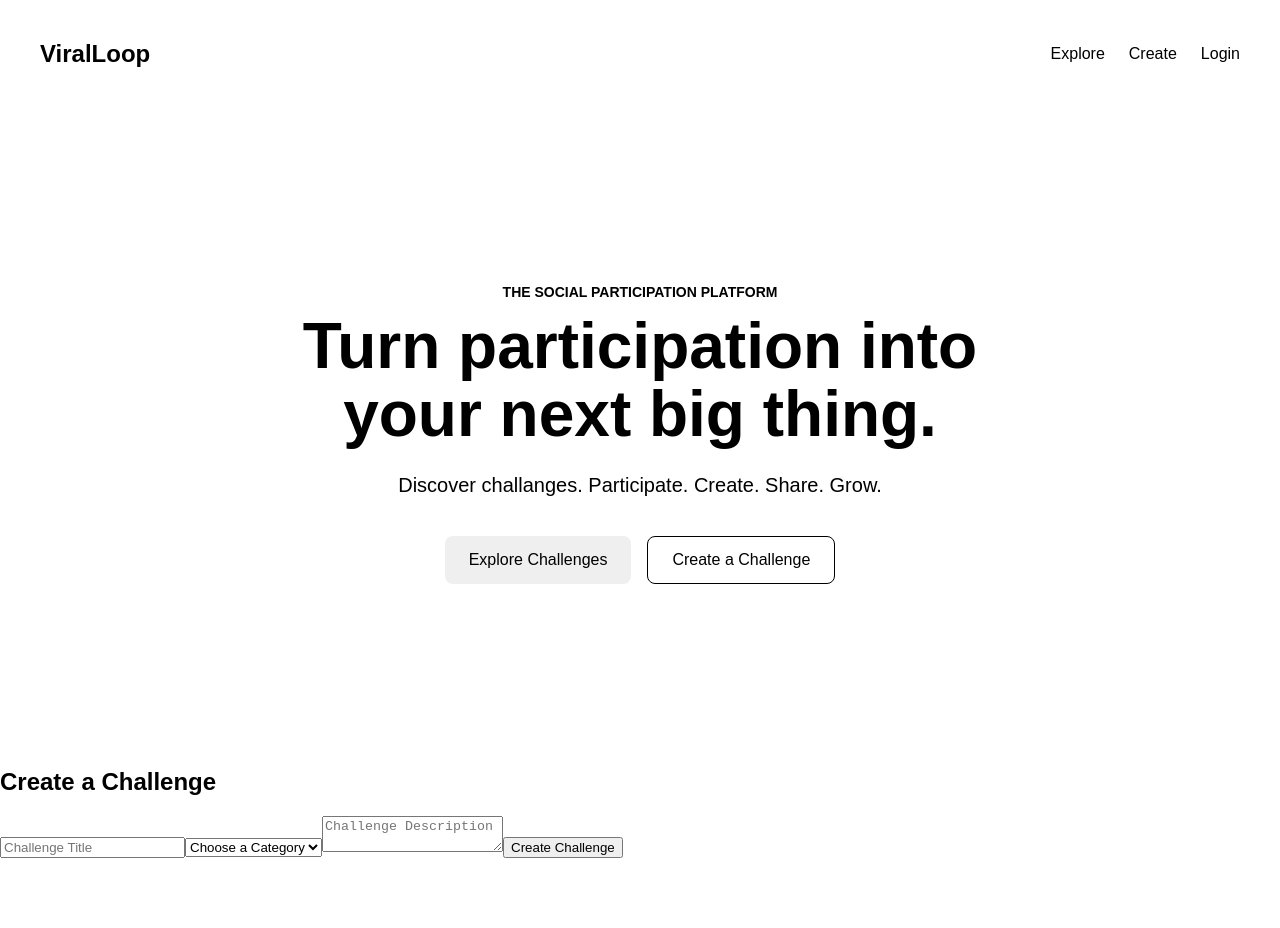
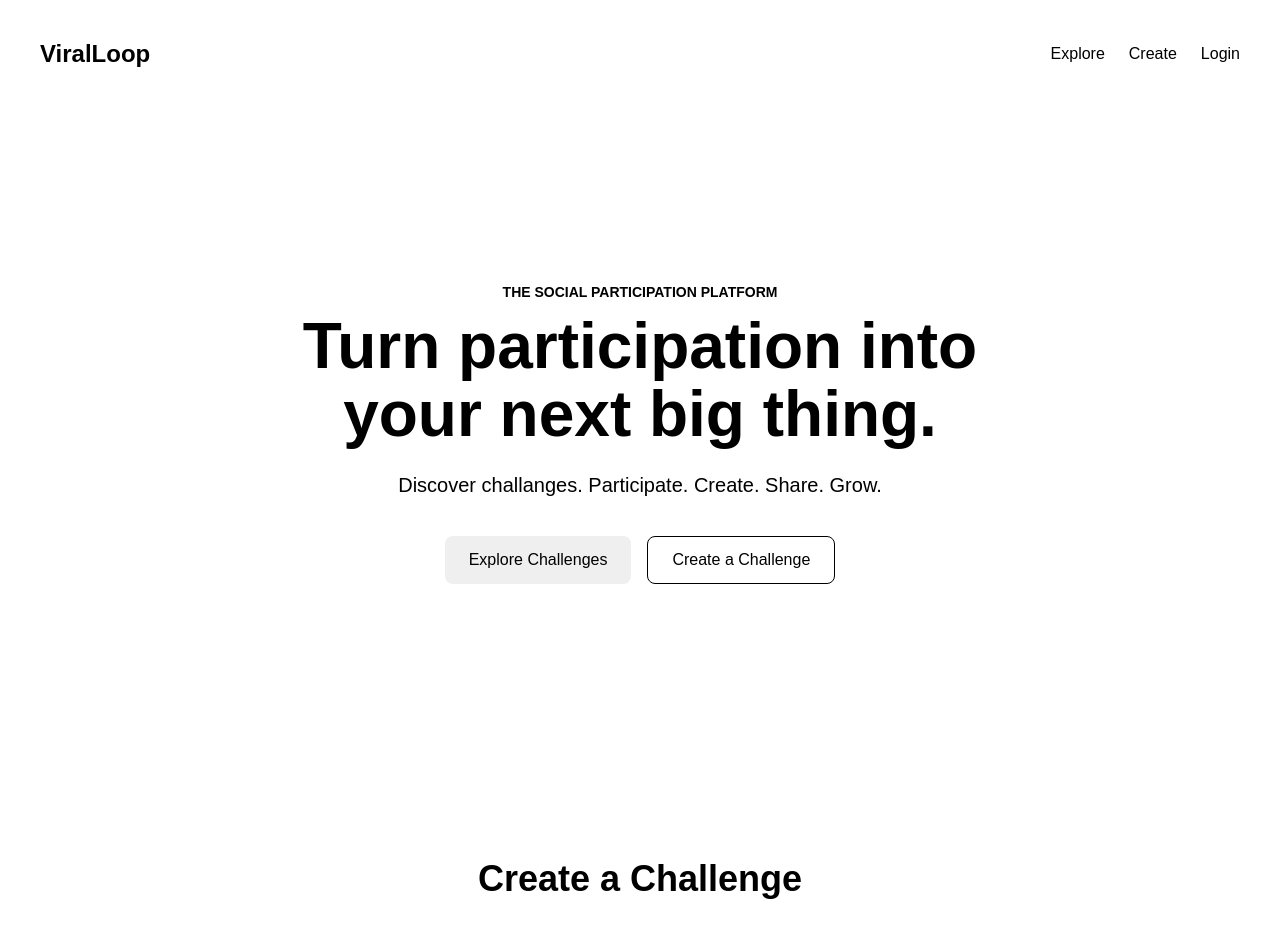
Before and after one commit to jumajjerro-sudo/ViralLoop, a React (Vite) app: page / in a window 1280 px wide. Shown: the top 928 px of the page. Built offline with nearby package versions, Linux system fonts and the light colour scheme.

Commit message:
style create challenge form

```diff
--- a/src/App.css
+++ b/src/App.css
@@ -119,6 +119,46 @@ main p {
   opacity: 0.6;
 }
 
+.create-challenge {
+  max-width: 700px;
+  margin: 0 auto;
+  padding: 80px 20px;
+}
+
+.create-challenge h2 {
+  text-align: center;
+  font-size: 36px;
+  margin-bottom: 30px;
+}
+
+.create-challenge form {
+  display: flex;
+  flex-direction: column;
+  gap: 16px;
+}
+
+.create-challenge input,
+.create-challenge select,
+.create-challenge textarea {
+  width: 100%;
+  padding: 14px;
+  border: 1px solid #ddd;
+  border-radius: 8px;
+  font-size: 16px;
+  font-family: inherit;
+}
+
+.create-challenge textarea {
+  resize: vertical;
+  min-height: 140px;
+}
+.create-challenge button {
+  padding: 14px;
+  border: none;
+  border-radius: 8px;
+  font-size: 16px;
+  cursor: pointer;
+}
 
 @media (max-width: 768px) {
   .hero {
```
